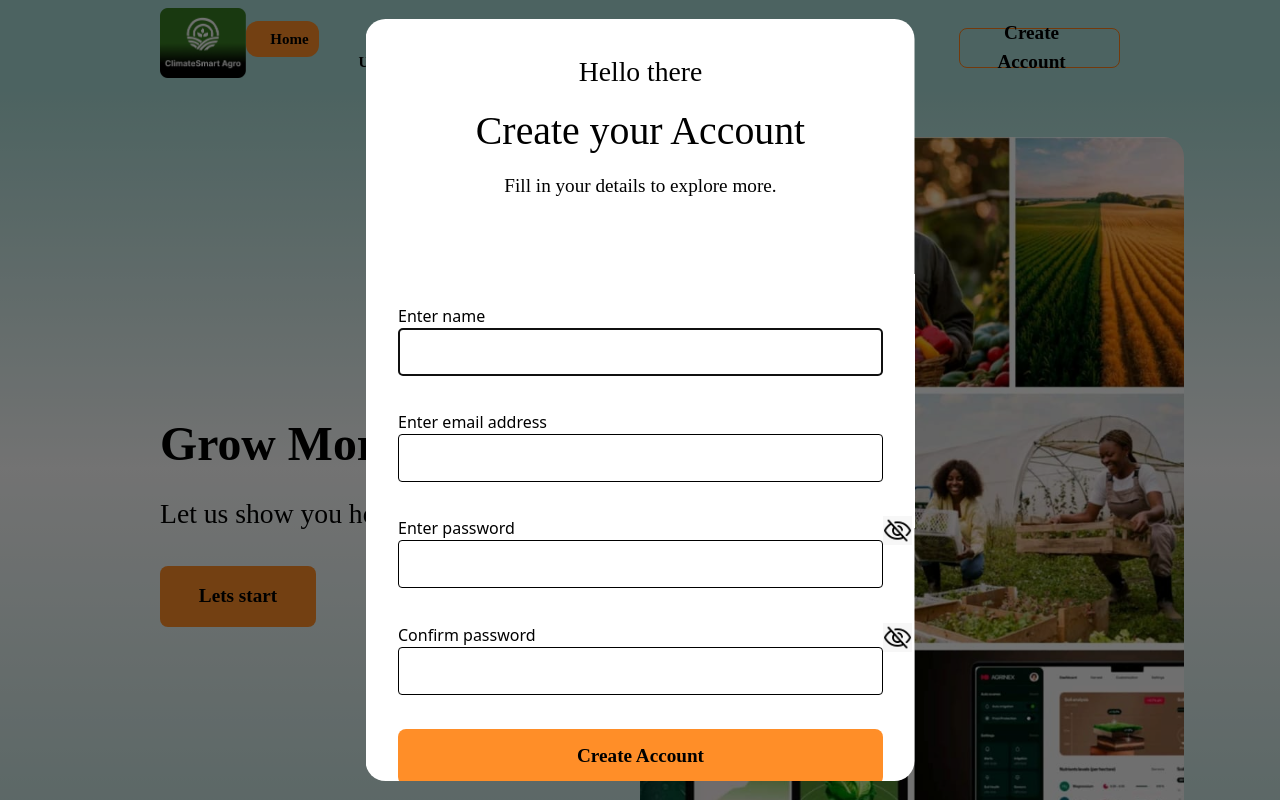
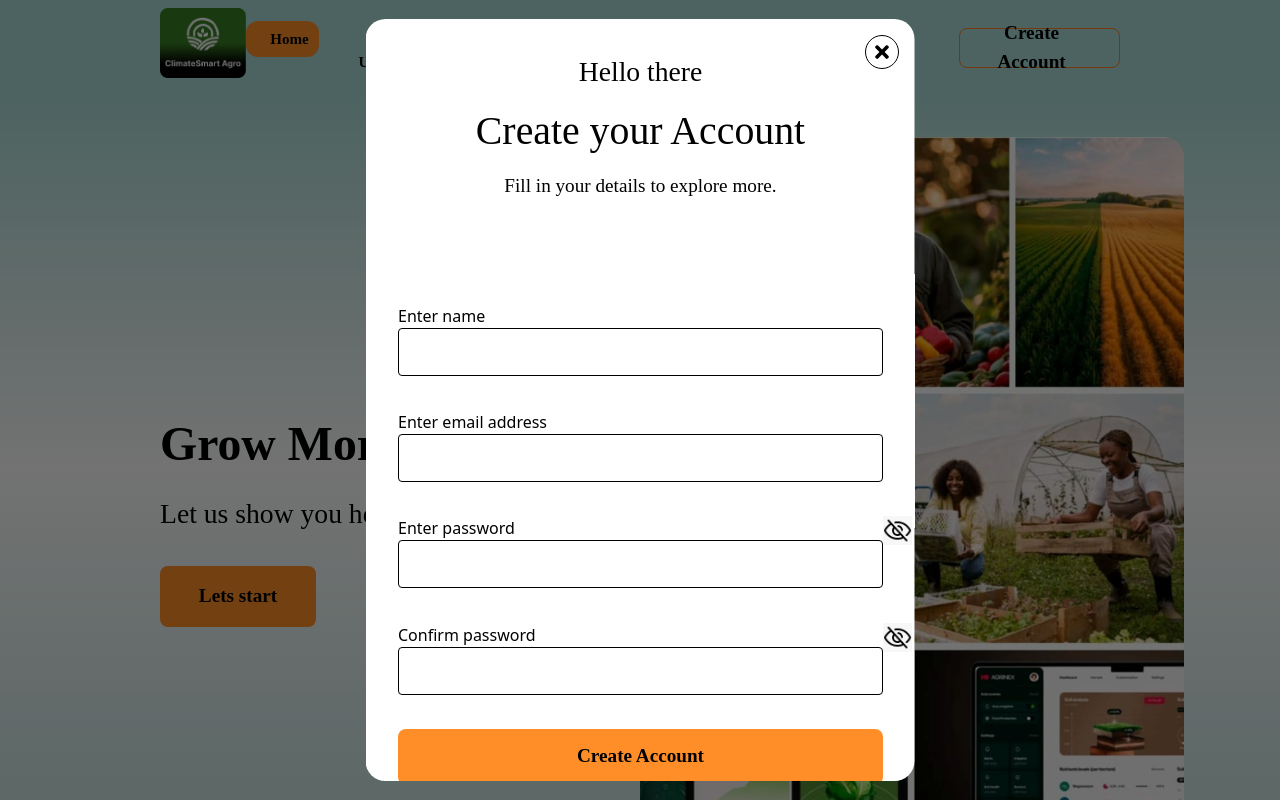
Before and after one commit to meedaah19/agro-smart-climate, a React (Vite) app: page / in a window 1280 px wide. Both pictures are taken after a click on the button "Lets start". Shown: the top 800 px of the page. Built offline with nearby package versions, Linux system fonts and the light colour scheme.

Commit message:
feat: Add close button to KYC, Signin, and Signup components for improved user experience

```diff
--- a/src/components/KYC.jsx
+++ b/src/components/KYC.jsx
@@ -1,6 +1,7 @@
 import { useContext } from "react";
 import { ModalContext } from "./store/ModalContext";
 import Modal from "./UI/Modal";
+import { FaTimes } from "react-icons/fa";
 
 export default function Kyc() {
     const modalCtx = useContext(ModalContext);
@@ -14,6 +15,18 @@ export default function Kyc() {
             open={modalCtx.modalType === 'kyc'}
             onClose={handleCloseModal}
             >
+
+                <div>
+
+                </div>
+
+            <button
+            onClick={handleCloseModal}
+            className="absolute top-4 h-[34px] w-[34px] border-1 rounded-full right-4 text-xl pl-1.5   text-black hover:text-gray-600"
+            >
+            <FaTimes />
+            </button>
+
         </Modal>
     )
 }
--- a/src/components/Signin.jsx
+++ b/src/components/Signin.jsx
@@ -8,6 +8,7 @@ import Input from './UI/Input';
 import Modal from './UI/Modal';
 import { useContext, useActionState } from 'react';
 import { ModalContext } from './store/ModalContext';
+import { FaTimes } from 'react-icons/fa';
 
 export default function Signin() {
     const modalCtx = useContext(ModalContext);
@@ -59,6 +60,13 @@ export default function Signin() {
     >
 
         <div className='lg:w-[485px] h-auto lg:h-[809px] gap-[32px] grid '>
+
+            <button
+            onClick={handleCloseModal}
+            className="absolute top-4 h-[34px] w-[34px] border-1 rounded-full right-4 text-xl pl-1.5   text-black hover:text-gray-600"
+            >
+            <FaTimes />
+            </button>
 
         <div className="lg:w-[485px] h-auto lg:h-[745px] grid gap-[64px] ">
 
--- a/src/components/Signup.jsx
+++ b/src/components/Signup.jsx
@@ -8,6 +8,7 @@ import Input from './UI/Input';
 import Modal from './UI/Modal';
 import { useContext, useActionState } from 'react';
 import { ModalContext } from './store/ModalContext';
+import { FaTimes } from 'react-icons/fa';
 
 export default function Signup() {
     const modalCtx = useContext(ModalContext);
@@ -73,6 +74,13 @@ export default function Signup() {
     >
 
         <div className='lg:w-[485px] h-auto lg:h-[1007px] gap-[32px] grid '>
+
+            <button
+            onClick={handleCloseModal}
+            className="absolute top-4 h-[34px] w-[34px] border-1 rounded-full right-4 text-xl pl-1.5   text-black hover:text-gray-600"
+            >
+            <FaTimes />
+            </button>
 
         <div className="lg:w-[485px] h-auto lg:h-[943px] grid lg:gap-[64px] gap-[32px] ">
 
```
